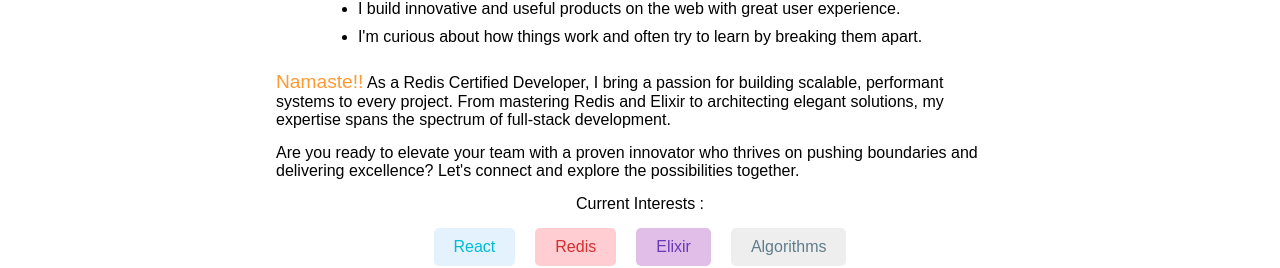
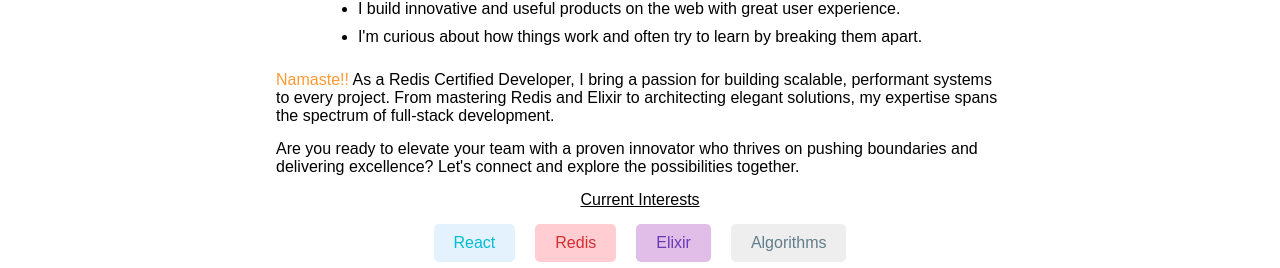
Before and after one commit to noworry-b-still/my-website, a React (Create React App) app: page / in a window 1280 px wide. Shown: the part 424-692 px from the top of the page. Built offline with nearby package versions, Linux system fonts and the light colour scheme.

Commit message:
fix namaste on home page

```diff
--- a/src/ui/comp/text-section/text.css
+++ b/src/ui/comp/text-section/text.css
@@ -41,7 +41,6 @@
 }
 /* Unique style for "Namaste!" */
 .namaste {
-  font-size: 1.2rem;
   color: #ff9933; /* Orange color */
   font-family: "Poppins", sans-serif; /* Indian-inspired font */
 }
--- a/src/ui/comp/text-section/text.tsx
+++ b/src/ui/comp/text-section/text.tsx
@@ -19,13 +19,14 @@ function Text() {
         elegant solutions, my expertise spans the spectrum of full-stack
         development.
       </p>
-
       <p>
         Are you ready to elevate your team with a proven innovator who thrives
         on pushing boundaries and delivering excellence? Let's connect and
         explore the possibilities together.
       </p>
-      <p>Current Interests :</p>
+      <p style={{ textDecoration: "underline", display: "inline" }}>
+        Current Interests
+      </p>
       <div className="interests">
         <p className="react-interest">React</p>
         <p className="redis-interest">Redis</p>
```
